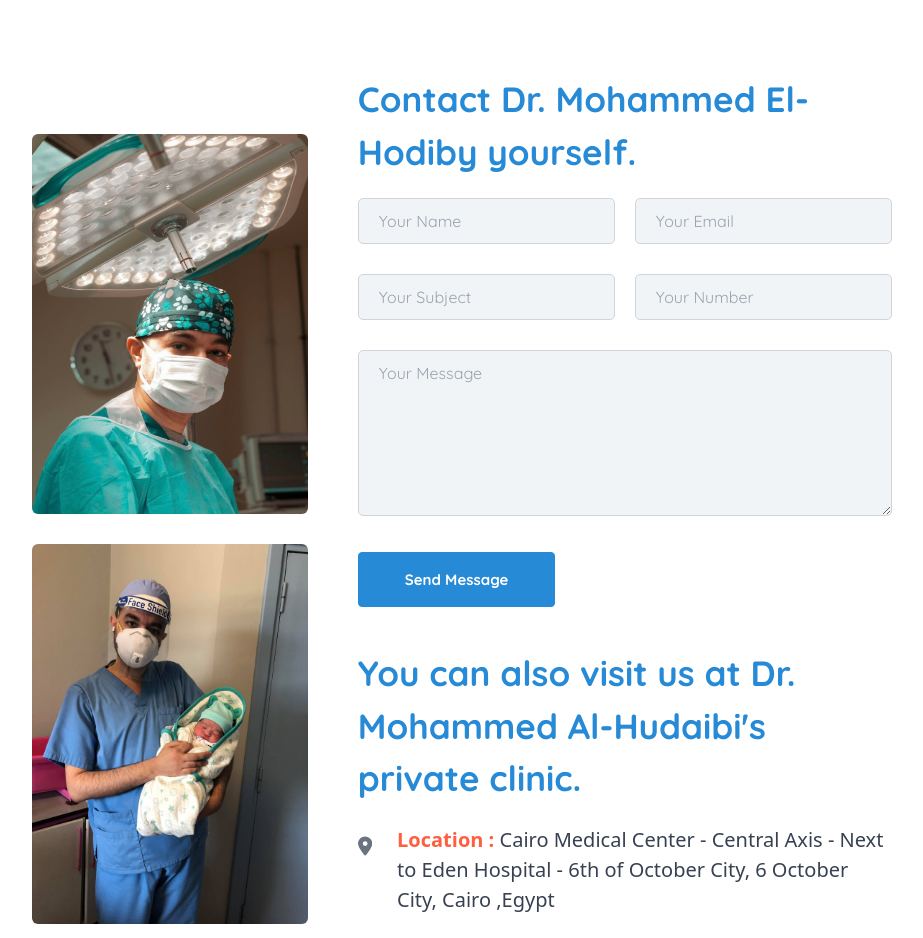
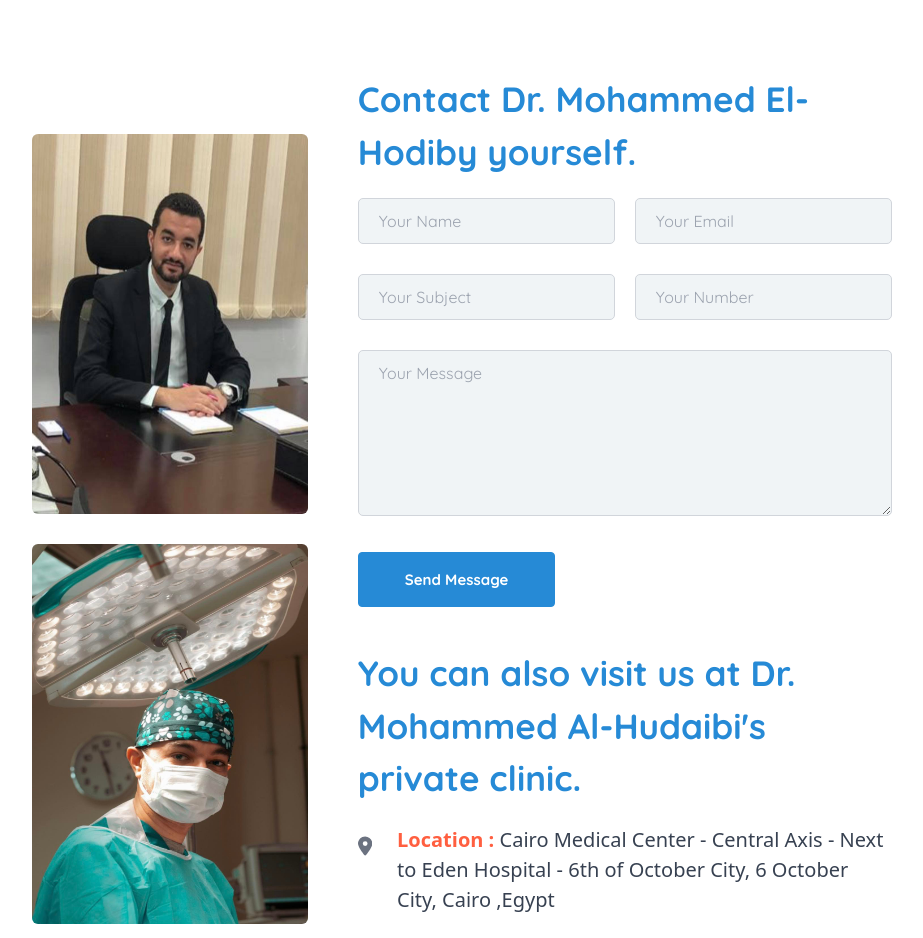
Before and after one commit to MohamedBadrr/Doctor, a React (Vite) app: page / in a window 1280 px wide. Shown: the part 3705-4643 px from the top of the page, without its empty margins (178-1101 px from the left). Built offline with nearby package versions, Linux system fonts and the light colour scheme.

Commit message:
update image

```diff
--- a/src/component/ContactUs.tsx
+++ b/src/component/ContactUs.tsx
@@ -1,6 +1,6 @@
 import { useTranslation } from "react-i18next";
 import image from "../assets/DrMohamed 1.jpg";
-import image2 from "../assets/DrMohamed 2.jpg";
+import image2 from "../assets/DrMohamed3.jpg";
 import { FaLocationDot } from "react-icons/fa6";
 import { FaPhoneAlt } from "react-icons/fa";
 
@@ -25,12 +25,12 @@ const ContactUs = () => {
             <div className="flex items-center justify-center">
             <div className="flex flex-col gap-[30px]">
             <img
-                src={image}
+                src={image2}
                 alt="image-section"
                 className="w-[600px] h-[400px] md:h-[380px] rounded-md"
               />
-               <img
-                src={image2}
+            <img
+                src={image}
                 alt="image-section"
                 className="w-[600px] h-[400px] md:h-[380px] rounded-md"
               />
```
Also changed, not shown: src/assets/DrMohamed3.jpg (added).
